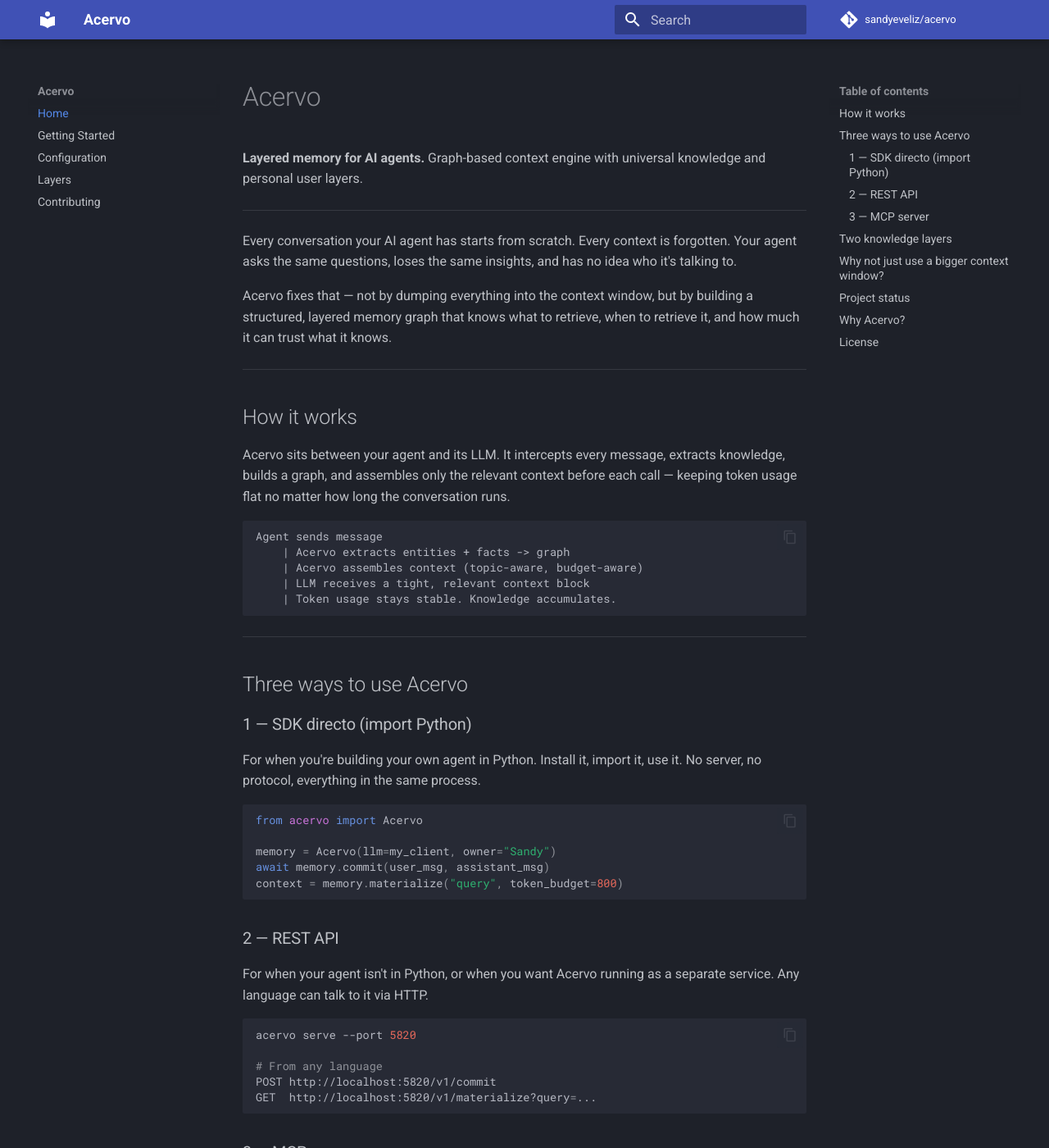
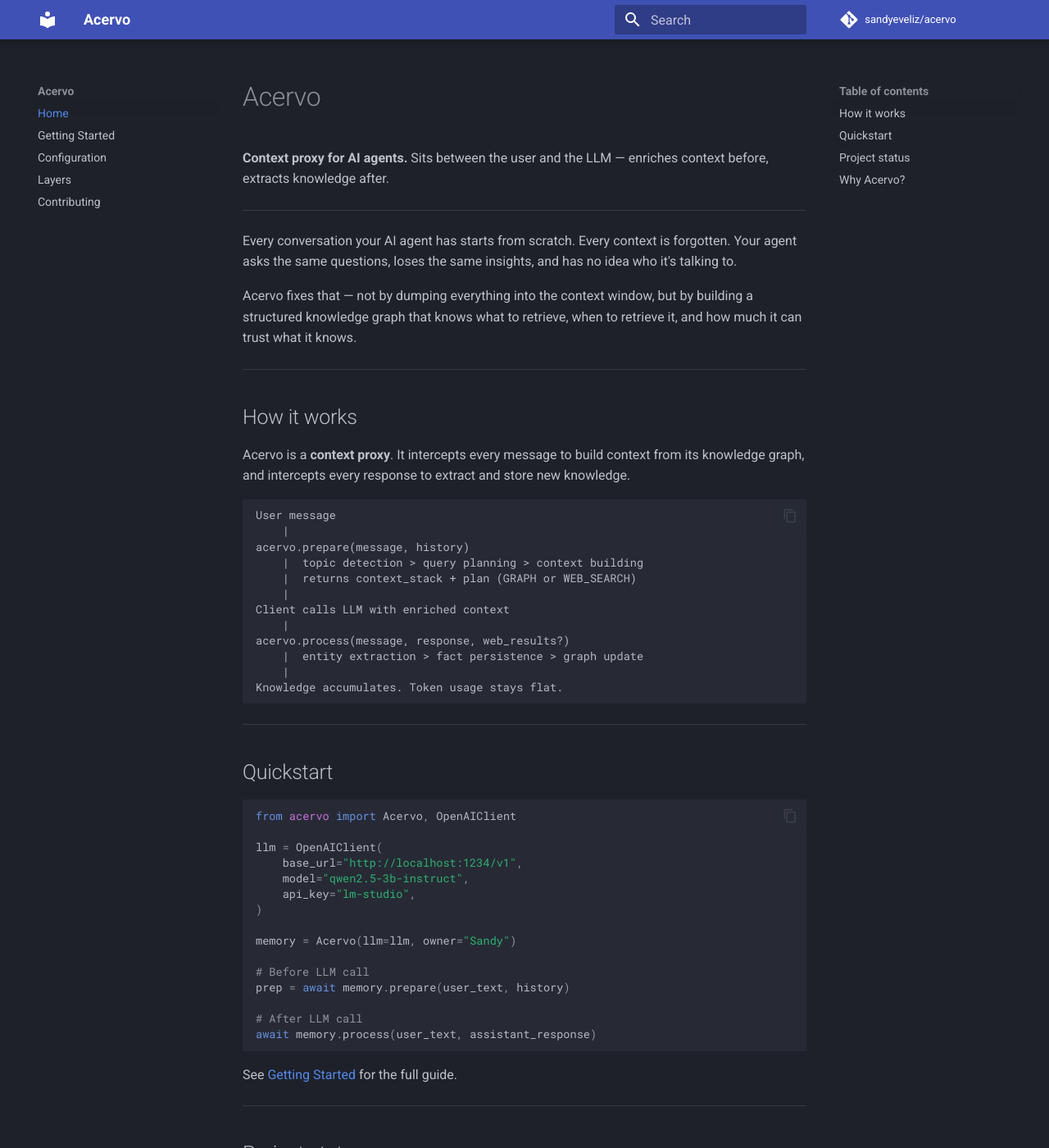
Before and after one commit to sandyeveliz/acervo, an MkDocs documentation site: the page built from docs/index.md, in a window 1280 px wide and 1400 px high. Shown: the whole window at 82% size. Built offline with MkDocs 1.6.1 and Material for MkDocs 9.7.7, drawn with Linux system fonts in a browser that asks for light colours; comment, search, counter and statistics services are not loaded; some of the changed text lies outside the part shown.

Commit message:
Update README and docs for v0.1.0 release
Rewrite README to reflect actual v0.1.0 features:
- Context proxy (prepare/process) as the core API
- Auto-registering ontology
- Accurate project status table (working vs planned)
- Remove references to unimplemented features (MCP server, init indexer, community packs)
- Add documentation link to GitHub Pages

Co-Authored-By: Claude Opus 4.6 (1M context) <noreply@anthropic.com>

````diff
--- a/docs/index.md
+++ b/docs/index.md
@@ -1,102 +1,57 @@
 # Acervo
 
-**Layered memory for AI agents.** Graph-based context engine with universal knowledge and personal user layers.
+**Context proxy for AI agents.** Sits between the user and the LLM — enriches context before, extracts knowledge after.
 
 ---
 
 Every conversation your AI agent has starts from scratch. Every context is forgotten. Your agent asks the same questions, loses the same insights, and has no idea who it's talking to.
 
-Acervo fixes that — not by dumping everything into the context window, but by building a structured, layered memory graph that knows what to retrieve, when to retrieve it, and how much it can trust what it knows.
+Acervo fixes that — not by dumping everything into the context window, but by building a structured knowledge graph that knows what to retrieve, when to retrieve it, and how much it can trust what it knows.
 
 ---
 
 ## How it works
 
-Acervo sits between your agent and its LLM. It intercepts every message, extracts knowledge, builds a graph, and assembles only the relevant context before each call — keeping token usage flat no matter how long the conversation runs.
+Acervo is a **context proxy**. It intercepts every message to build context from its knowledge graph, and intercepts every response to extract and store new knowledge.
 
 ```
-Agent sends message
-    | Acervo extracts entities + facts -> graph
-    | Acervo assembles context (topic-aware, budget-aware)
-    | LLM receives a tight, relevant context block
-    | Token usage stays stable. Knowledge accumulates.
+User message
+    |
+acervo.prepare(message, history)
+    |  topic detection > query planning > context building
+    |  returns context_stack + plan (GRAPH or WEB_SEARCH)
+    |
+Client calls LLM with enriched context
+    |
+acervo.process(message, response, web_results?)
+    |  entity extraction > fact persistence > graph update
+    |
+Knowledge accumulates. Token usage stays flat.
 ```
 
 ---
 
-## Three ways to use Acervo
-
-### 1 — SDK directo (import Python)
-
-For when you're building your own agent in Python. Install it, import it, use it. No server, no protocol, everything in the same process.
+## Quickstart
 
 ```python
-from acervo import Acervo
+from acervo import Acervo, OpenAIClient
 
-memory = Acervo(llm=my_client, owner="Sandy")
-await memory.commit(user_msg, assistant_msg)
-context = memory.materialize("query", token_budget=800)
+llm = OpenAIClient(
+    base_url="http://localhost:1234/v1",
+    model="qwen2.5-3b-instruct",
+    api_key="lm-studio",
+)
+
+memory = Acervo(llm=llm, owner="Sandy")
+
+# Before LLM call
+prep = await memory.prepare(user_text, history)
+
+# After LLM call
+await memory.process(user_text, assistant_response)
 ```
 
-### 2 — REST API
-
-For when your agent isn't in Python, or when you want Acervo running as a separate service. Any language can talk to it via HTTP.
-
-```bash
-acervo serve --port 5820
-
-# From any language
-POST http://localhost:5820/v1/commit
-GET  http://localhost:5820/v1/materialize?query=...
-```
-
-### 3 — MCP server
-
-For when you're using Claude Code, Cursor, Windsurf, or any agent that supports MCP. No integration code needed — just config.
-
-```bash
-acervo mcp
-```
-
-```json
-{
-  "mcpServers": {
-    "acervo": {
-      "command": "acervo mcp"
-    }
-  }
-}
-```
-
-| Tool | Description |
-|------|-------------|
-| `mem_commit(text, owner)` | Extract and store knowledge from raw text |
-| `mem_materialize(query, budget, owner)` | Retrieve a context string ready for prompt injection |
-
----
-
-## Two knowledge layers
-
-Acervo separates what the agent knows into two distinct layers:
-
-**Layer 1 — Universal knowledge** (verifiable, shareable, community-built)
-Facts about the world: cities, programming languages, frameworks, institutions. Downloadable as community packs. Immutable once verified.
-
-**Layer 2 — Personal context** (user-asserted, real for that user)
-What the user tells the agent about themselves: their projects, team, preferences, work. Treated as ground truth within that user's context.
-
-See [Layers](layers.md) for details and code examples.
-
----
-
-## Why not just use a bigger context window?
-
-Larger context windows delay the problem — they don't solve it. Acervo's context stays stable regardless of conversation length because the graph grows with topics, not with messages.
-
-```
-Without Acervo:   turn 1 -> 200tk  |  turn 50 -> 9000tk  |  turn 100 -> limit
-With Acervo:      turn 1 -> 200tk  |  turn 50 -> 400tk   |  turn 100 -> 420tk
-```
+See [Getting Started](getting-started.md) for the full guide.
 
 ---
 
@@ -104,14 +59,16 @@ With Acervo:      turn 1 -> 200tk  |  turn 50 -> 400tk   |  turn 100 -> 420tk
 
 | Feature | Status |
 |---------|--------|
-| Graph + topic detection | Working |
-| Two-layer architecture | In progress |
-| Typed ontology | In progress |
-| SDK facade (`commit` / `materialize`) | Working |
+| Knowledge graph + JSON persistence | Working |
+| Two-layer architecture (UNIVERSAL/PERSONAL) | Working |
+| Auto-registering ontology | Working |
+| Semantic relations (IS_A, CREATED_BY, etc.) | Working |
+| prepare()/process() context proxy API | Working |
+| Topic detector, query planner, context index | Working |
+| 56 unit tests | Passing |
 | MCP server | Planned |
 | REST API | Planned |
-| `acervo init` indexer | Planned |
-| Community knowledge packs | Planned |
+| Vector search | Planned |
 
 ---
 
@@ -119,12 +76,4 @@ With Acervo:      turn 1 -> 200tk  |  turn 50 -> 400tk   |  turn 100 -> 420tk
 
 In library science, an *acervo* is the complete collection of a library — every book, document, and record it holds, organized so anything can be found when needed.
 
-An agent's memory should work like a well-run library: knowledge organized by subject, filed in the right place, and retrieved by a librarian who knows exactly which shelf to go to — not by someone who reads every book from cover to cover every time you ask a question.
-
----
-
-## License
-
-Apache 2.0 — see [LICENSE](https://github.com/sandyeveliz/acervo/blob/main/LICENSE).
-
-Copyright 2026 Sandy Veliz
+An agent's memory should work like a well-run library: knowledge organized by subject, filed in the right place, and retrieved by a librarian who knows exactly which shelf to go to.
````
Also changed, not shown: README.md (+122 -153 lines).
